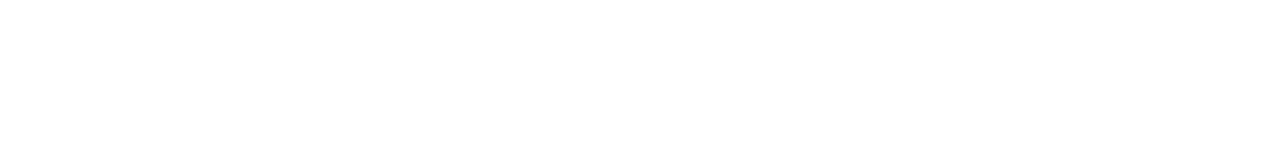
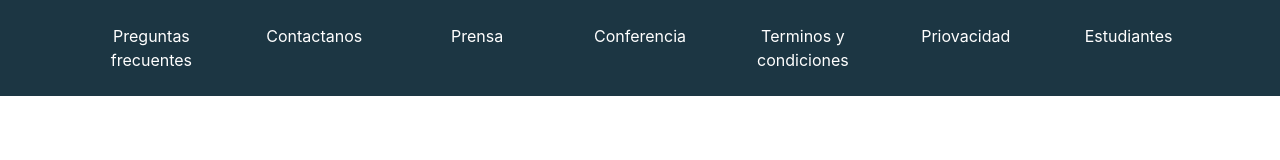
Before and after one commit to itorricom/platzi-bootstrap2020, a plain HTML site: page platzi-bootstrap/index.html in a window 1280 px wide. Drawn offline with nearby package versions, Linux system fonts and the light colour scheme.

Commit message:
El footer

```diff
--- /dev/null
+++ b/platzi-bootstrap/index.css
@@ -0,0 +1,10 @@
+body{
+}
+
+#footer{
+    background:#1c3643;
+    color: white;
+}
+#footer a {
+    color: white;
+}
--- a/platzi-bootstrap/index.html
+++ b/platzi-bootstrap/index.html
@@ -1,20 +1,69 @@
-<!doctype html>
+<!DOCTYPE html>
 <html lang="en">
   <head>
     <!-- Required meta tags -->
-    <meta charset="utf-8">
-    <meta name="viewport" content="width=device-width, initial-scale=1, shrink-to-fit=no">
+    <meta charset="utf-8" />
+    <meta
+      name="viewport"
+      content="width=device-width, initial-scale=1, shrink-to-fit=no"
+    />
 
     <!-- Bootstrap CSS -->
-    <link rel="stylesheet" href="https://stackpath.bootstrapcdn.com/bootstrap/4.4.1/css/bootstrap.min.css" integrity="sha384-Vkoo8x4CGsO3+Hhxv8T/Q5PaXtkKtu6ug5TOeNV6gBiFeWPGFN9MuhOf23Q9Ifjh" crossorigin="anonymous">
-
+    <link
+      rel="stylesheet"
+      href="https://stackpath.bootstrapcdn.com/bootstrap/4.4.1/css/bootstrap.min.css"
+      integrity="sha384-Vkoo8x4CGsO3+Hhxv8T/Q5PaXtkKtu6ug5TOeNV6gBiFeWPGFN9MuhOf23Q9Ifjh"
+      crossorigin="anonymous"
+    />
+    <link rel="stylesheet" href="index.css">
     <title>Curso Bootstrap</title>
   </head>
   <body>
+
+    <footer id="footer" class="pb-4 pt-4">
+      <div class="container">
+        <div class="row text-center">
+          <div class="col-12 col-lg">
+            <a href="#">Preguntas frecuentes</a>
+          </div>
+          <div class="col-12 col-lg">
+            <a href="#">Contactanos</a>
+          </div>
+          <div class="col-12 col-lg">
+            <a href="#">Prensa</a>
+          </div>
+          <div class="col-12 col-lg">
+            <a href="#">Conferencia</a>
+          </div>
+          <div class="col-12 col-lg">
+            <a href="#">Terminos y condiciones</a>
+          </div>
+          <div class="col-12 col-lg">
+            <a href="#">Priovacidad</a>
+          </div>
+          <div class="col-12 col-lg">
+            <a href="#">Estudiantes</a>
+          </div>
+        </div>
+      </div>
+    </footer>
+
     <!-- Optional JavaScript -->
     <!-- jQuery first, then Popper.js, then Bootstrap JS -->
-    <script src="https://code.jquery.com/jquery-3.4.1.slim.min.js" integrity="sha384-J6qa4849blE2+poT4WnyKhv5vZF5SrPo0iEjwBvKU7imGFAV0wwj1yYfoRSJoZ+n" crossorigin="anonymous"></script>
-    <script src="https://cdn.jsdelivr.net/npm/popper.js@1.16.0/dist/umd/popper.min.js" integrity="sha384-Q6E9RHvbIyZFJoft+2mJbHaEWldlvI9IOYy5n3zV9zzTtmI3UksdQRVvoxMfooAo" crossorigin="anonymous"></script>
-    <script src="https://stackpath.bootstrapcdn.com/bootstrap/4.4.1/js/bootstrap.min.js" integrity="sha384-wfSDF2E50Y2D1uUdj0O3uMBJnjuUD4Ih7YwaYd1iqfktj0Uod8GCExl3Og8ifwB6" crossorigin="anonymous"></script>
+    <script
+      src="https://code.jquery.com/jquery-3.4.1.slim.min.js"
+      integrity="sha384-J6qa4849blE2+poT4WnyKhv5vZF5SrPo0iEjwBvKU7imGFAV0wwj1yYfoRSJoZ+n"
+      crossorigin="anonymous"
+    ></script>
+    <script
+      src="https://cdn.jsdelivr.net/npm/popper.js@1.16.0/dist/umd/popper.min.js"
+      integrity="sha384-Q6E9RHvbIyZFJoft+2mJbHaEWldlvI9IOYy5n3zV9zzTtmI3UksdQRVvoxMfooAo"
+      crossorigin="anonymous"
+    ></script>
+    <script
+      src="https://stackpath.bootstrapcdn.com/bootstrap/4.4.1/js/bootstrap.min.js"
+      integrity="sha384-wfSDF2E50Y2D1uUdj0O3uMBJnjuUD4Ih7YwaYd1iqfktj0Uod8GCExl3Og8ifwB6"
+      crossorigin="anonymous"
+    ></script>
   </body>
 </html>
```
